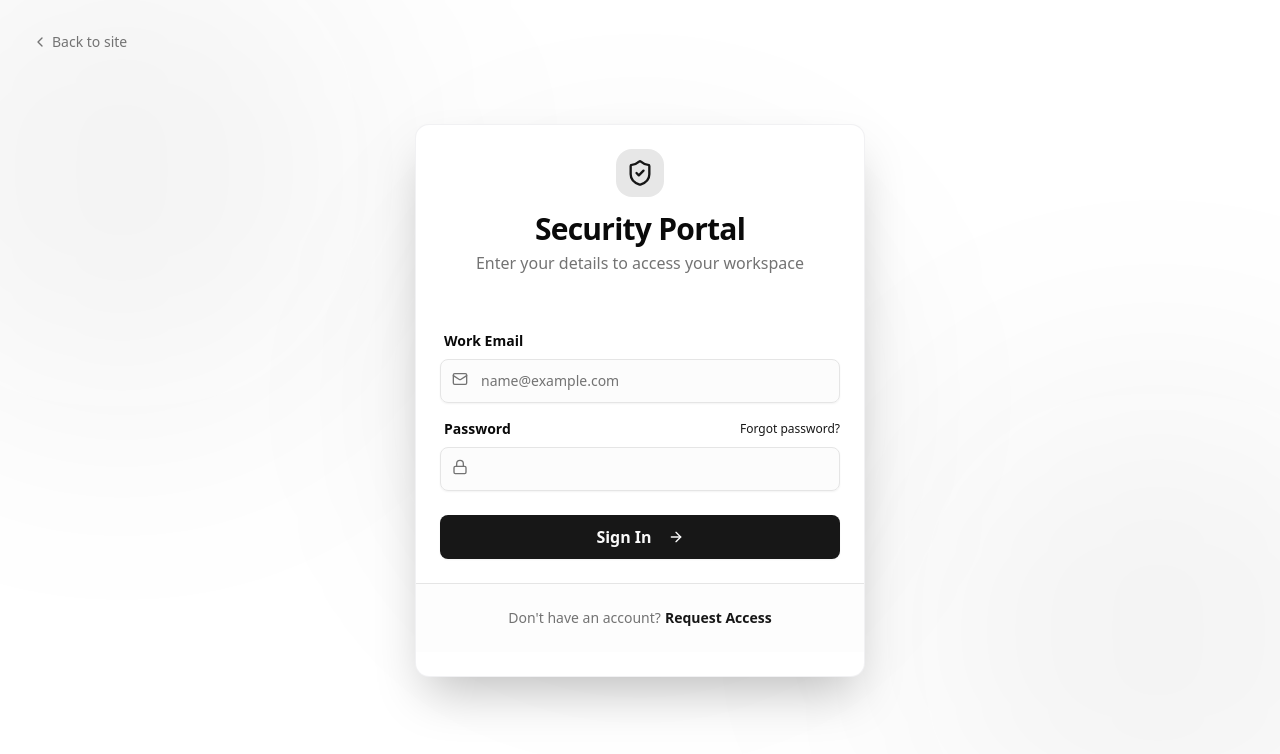
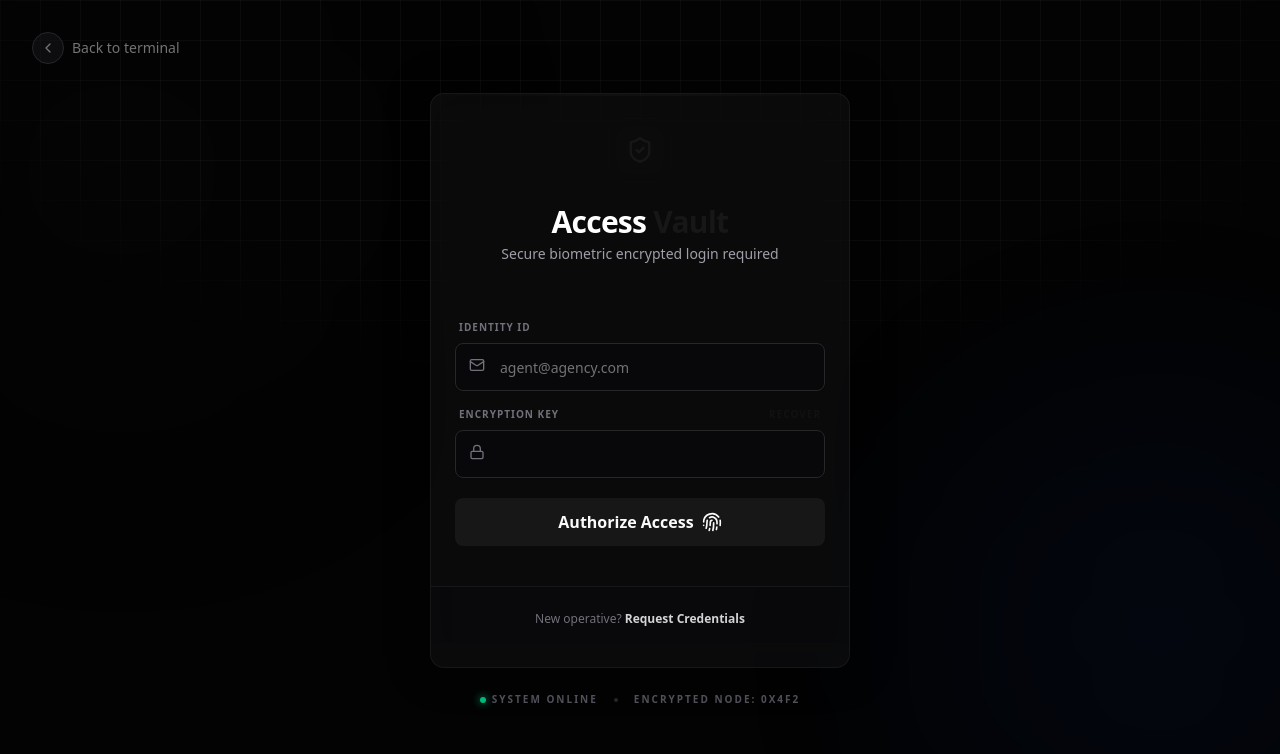
Before and after one commit to chithi-dev/chithi, a SvelteKit app in the folder src/frontend/: page /login in a window 1280 px wide. Shown: the top 754 px of the page. Built offline with nearby package versions, Linux system fonts and the light colour scheme.

Commit message:
Update +page.svelte

```diff
--- a/src/frontend/src/routes/login/+page.svelte
+++ b/src/frontend/src/routes/login/+page.svelte
@@ -3,106 +3,132 @@
 	import { Input } from '$lib/components/ui/input';
 	import { Label } from '$lib/components/ui/label';
 	import * as Card from '$lib/components/ui/card';
-	import { ShieldCheck, ArrowRight, Mail, Lock, LoaderCircle, ChevronLeft } from 'lucide-svelte';
+	import {
+		ShieldCheck,
+		ArrowRight,
+		Mail,
+		Lock,
+		LoaderCircle,
+		ChevronLeft,
+		Fingerprint
+	} from 'lucide-svelte';
+	import { fade, fly } from 'svelte/transition';
 
 	let isLoading = false;
 
 	async function handleSubmit() {
 		isLoading = true;
-		// Simulate a delay
 		setTimeout(() => (isLoading = false), 2000);
 	}
 </script>
 
 <div
-	class="relative flex min-h-screen items-center justify-center overflow-hidden bg-background p-4"
+	class="relative flex min-h-screen items-center justify-center overflow-hidden bg-[#030303] p-4"
 >
-	<div class="absolute inset-0 z-0">
+	<div class="absolute inset-0 z-0 overflow-hidden">
 		<div
-			class="absolute top-[-10%] left-[-10%] size-125 rounded-full bg-primary/5 blur-[120px]"
+			class="absolute -top-[10%] -left-[10%] h-[500px] w-[500px] animate-pulse rounded-full bg-primary/20 blur-[120px] duration-[10s]"
 		></div>
-
 		<div
-			class="absolute right-[-10%] bottom-[-10%] size-125 rounded-full bg-primary/5 blur-[120px]"
+			class="absolute -right-[10%] -bottom-[10%] h-[500px] w-[500px] animate-pulse rounded-full bg-blue-600/10 blur-[120px] duration-[8s]"
 		></div>
-
 		<div
-			class="absolute top-1/2 left-1/2 size-96 -translate-x-1/2 -translate-y-1/2 rounded-full bg-primary/10 blur-[100px]"
+			class="absolute inset-0 bg-[linear-gradient(to_right,#80808012_1px,transparent_1px),linear-gradient(to_bottom,#80808012_1px,transparent_1px)] [mask-image:radial-gradient(ellipse_60%_50%_at_50%_0%,#000_70%,transparent_100%)] bg-[size:40px_40px]"
 		></div>
 	</div>
 
 	<a
 		href="/"
-		class="transition-hover absolute top-8 left-8 z-20 flex items-center text-sm font-medium text-muted-foreground hover:text-primary"
+		class="group absolute top-8 left-8 z-20 flex items-center gap-2 text-sm font-medium text-muted-foreground transition-all hover:text-primary"
 	>
-		<ChevronLeft class="mr-1 size-4" />
-		Back to site
+		<div
+			class="flex size-8 items-center justify-center rounded-full border border-zinc-800 bg-zinc-900/50 transition-colors group-hover:border-primary/50"
+		>
+			<ChevronLeft class="size-4" />
+		</div>
+		Back to terminal
 	</a>
 
+	{#if !isLoading}
+		<div in:fly={{ y: 20, duration: 800 }} class="z-10 w-full max-w-[420px]">
 			<Card.Root
-		class="relative z-10 w-full max-w-112.5 border-zinc-200/50 shadow-2xl dark:border-zinc-800/50"
+				class="relative overflow-hidden border-zinc-800/50 bg-zinc-900/40 shadow-[0_0_50px_-12px_rgba(0,0,0,0.5)] backdrop-blur-xl"
 			>
-		<Card.Header class="space-y-3 pb-8 text-center">
 				<div
-				class="mx-auto mb-2 flex h-12 w-12 items-center justify-center rounded-2xl bg-primary/10 text-primary"
+					class="absolute top-0 left-0 h-[2px] w-full bg-gradient-to-r from-transparent via-primary to-transparent opacity-50"
+				></div>
+
+				<Card.Header class="space-y-4 pb-8 text-center">
+					<div class="relative mx-auto flex h-16 w-16 items-center justify-center">
+						<div
+							class="absolute inset-0 animate-[spin_10s_linear_infinite] rounded-2xl border border-primary/20"
+						></div>
+						<div
+							class="flex h-12 w-12 items-center justify-center rounded-xl bg-primary/10 text-primary shadow-[0_0_20px_rgba(var(--primary),0.3)]"
 						>
 							<ShieldCheck class="size-7" />
 						</div>
+					</div>
 					<div class="space-y-1">
-				<Card.Title class="text-3xl font-bold tracking-tight">Security Portal</Card.Title>
-				<Card.Description class="text-base">
-					Enter your details to access your workspace
+						<Card.Title class="text-3xl font-black tracking-tight text-white">
+							Access <span class="text-primary">Vault</span>
+						</Card.Title>
+						<Card.Description class="text-zinc-400">
+							Secure biometric encrypted login required
 						</Card.Description>
 					</div>
 				</Card.Header>
 
 				<Card.Content>
 					<form
-				onsubmit={async (e) => {
+						onsubmit={(e) => {
 							e.preventDefault();
-					await handleSubmit();
+							handleSubmit();
 						}}
-				class="grid gap-6"
+						class="grid gap-5"
 					>
-				<div class="grid gap-4">
+						<div class="space-y-4">
 							<div class="grid gap-2">
-						<Label for="email" class="ml-1 text-sm font-semibold">Work Email</Label>
+								<Label
+									for="email"
+									class="ml-1 text-[10px] font-bold tracking-widest text-zinc-500 uppercase"
+									>Identity ID</Label
+								>
 								<div class="group relative">
-							<div
-								class="absolute top-3 left-3 text-muted-foreground transition-colors group-focus-within:text-primary"
-							>
-								<Mail class="size-4" />
-							</div>
+									<Mail
+										class="absolute top-3.5 left-3.5 size-4 text-zinc-500 transition-colors group-focus-within:text-primary"
+									/>
 									<Input
 										id="email"
 										type="email"
-								placeholder="name@example.com"
-								class="h-11 bg-muted/30 pl-10 focus-visible:ring-1"
+										placeholder="agent@agency.com"
+										class="h-12 border-zinc-800 bg-zinc-950/50 pl-11 transition-all focus-visible:ring-primary/50"
 										required
 									/>
 								</div>
 							</div>
 
 							<div class="grid gap-2">
-						<div class="ml-1 flex items-center justify-between">
-							<Label for="password" class="text-sm font-semibold">Password</Label>
+								<div class="flex items-center justify-between px-1">
+									<Label
+										for="password"
+										class="text-[10px] font-bold tracking-widest text-zinc-500 uppercase"
+										>Encryption Key</Label
+									>
 									<a
-								href="/forgot-password"
-								class="text-xs font-medium text-primary underline-offset-4 hover:underline"
+										href="/forgot"
+										class="text-[10px] font-bold tracking-widest text-primary/60 uppercase transition-colors hover:text-primary"
+										>Recover</a
 									>
-								Forgot password?
-							</a>
 								</div>
 								<div class="group relative">
-							<div
-								class="absolute top-3 left-3 text-muted-foreground transition-colors group-focus-within:text-primary"
-							>
-								<Lock class="size-4" />
-							</div>
+									<Lock
+										class="absolute top-3.5 left-3.5 size-4 text-zinc-500 transition-colors group-focus-within:text-primary"
+									/>
 									<Input
 										id="password"
 										type="password"
-								class="h-11 bg-muted/30 pl-10 focus-visible:ring-1"
+										class="h-12 border-zinc-800 bg-zinc-950/50 pl-11 transition-all focus-visible:ring-primary/50"
 										required
 									/>
 								</div>
@@ -111,25 +137,52 @@
 
 						<Button
 							type="submit"
-					class="h-11 w-full text-base font-bold transition-all active:scale-[0.98]"
 							disabled={isLoading}
+							class="relative h-12 w-full overflow-hidden bg-primary text-base font-bold transition-all hover:brightness-110 active:scale-[0.98]"
 						>
+							<span class="relative z-10 flex items-center gap-2">
 								{#if isLoading}
-						<LoaderCircle class="mr-2 size-4 animate-spin" />
+									<LoaderCircle class="size-5 animate-spin" />
 									Authenticating...
 								{:else}
-						Sign In
-						<ArrowRight class="ml-2 size-4 transition-transform group-hover:translate-x-1" />
+									Authorize Access
+									<Fingerprint class="size-5" />
 								{/if}
+							</span>
 						</Button>
 					</form>
 				</Card.Content>
 
-		<Card.Footer class="flex flex-wrap items-center justify-center gap-1 border-t bg-muted/20 py-6">
-			<span class="text-sm text-muted-foreground">Don't have an account?</span>
-			<a href="/signup" class="text-sm font-bold text-primary underline-offset-4 hover:underline">
-				Request Access
-			</a>
+				<Card.Footer
+					class="mt-4 flex justify-center border-t border-zinc-800/50 bg-zinc-950/40 py-4"
+				>
+					<p class="text-xs text-zinc-500">
+						New operative? <a
+							href="/signup"
+							class="font-bold text-zinc-300 transition-colors hover:text-primary"
+							>Request Credentials</a
+						>
+					</p>
 				</Card.Footer>
 			</Card.Root>
+
+			<div
+				class="mt-6 flex items-center justify-center gap-4 text-[10px] font-bold tracking-[0.2em] text-zinc-600 uppercase"
+			>
+				<span class="flex items-center gap-1.5"
+					><span class="h-1.5 w-1.5 rounded-full bg-emerald-500 shadow-[0_0_8px_#10b981]"></span> System
+					Online</span
+				>
+				<span class="h-1 w-1 rounded-full bg-zinc-800"></span>
+				<span>Encrypted Node: 0x4F2</span>
 			</div>
+		</div>
+	{/if}
+</div>
+
+<style>
+	/* Custom glow for the primary button */
+	:global(.bg-primary) {
+		box-shadow: 0 0 20px -5px hsl(var(--primary) / 0.4);
+	}
+</style>
```
Lines whose indentation alone changed are shown as unchanged.
